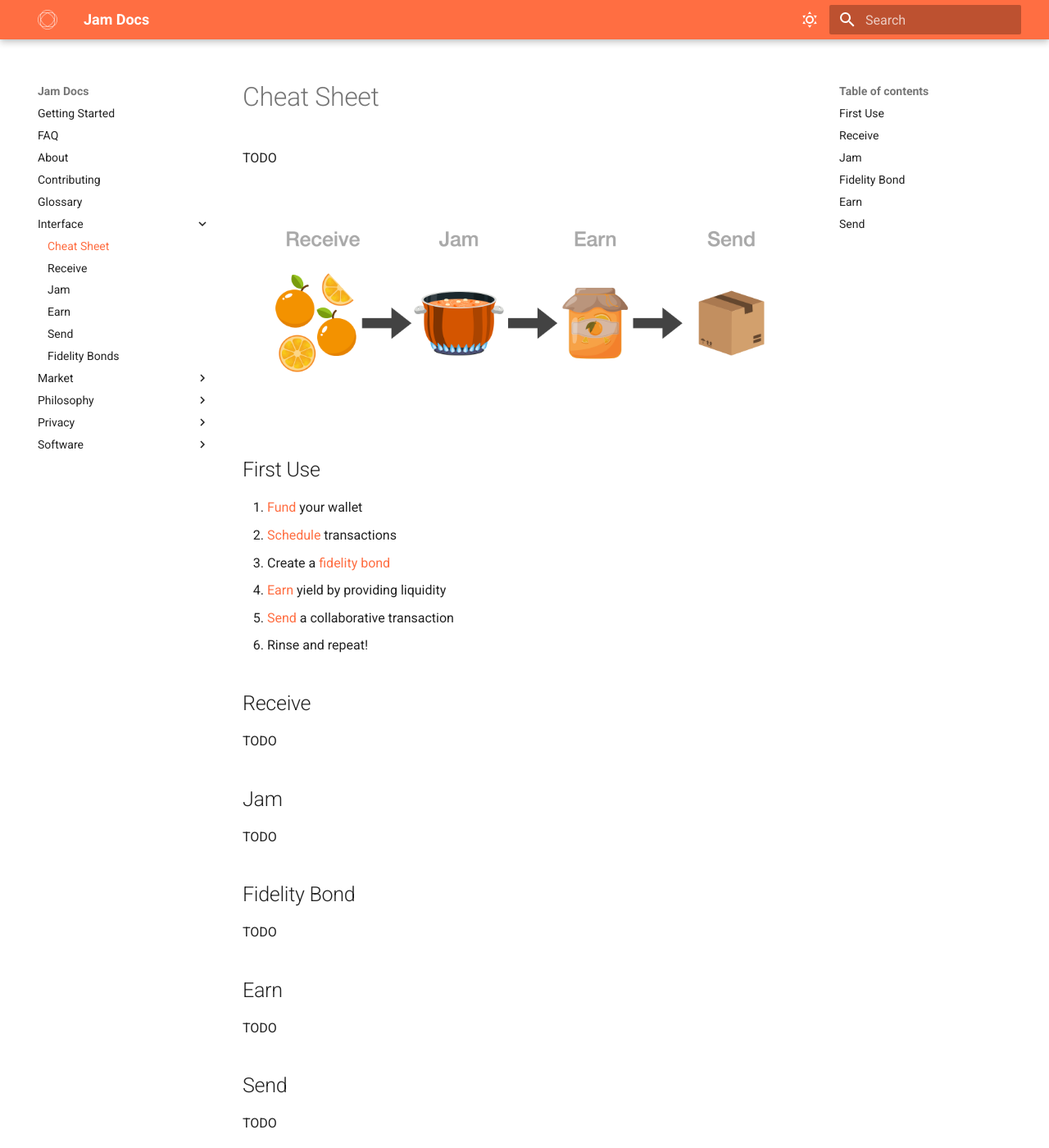
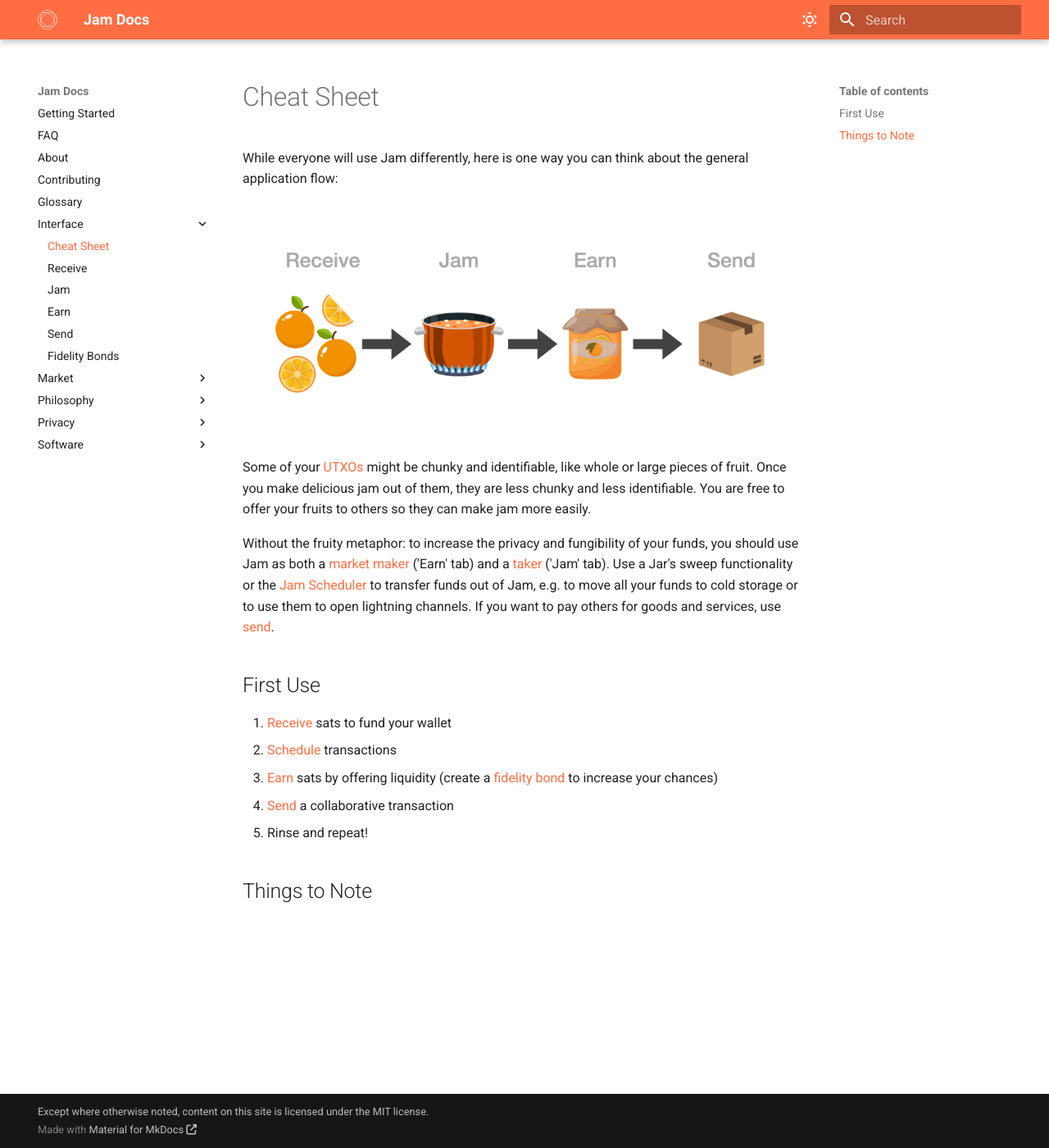
Before and after one commit to joinmarket-webui/jamdocs, an MkDocs documentation site: the page built from docs/interface/00-cheatsheet.md, in a window 1280 px wide and 1400 px high. Shown: the whole window at 82% size. Built offline with MkDocs 1.6.1 and Material for MkDocs 9.7.7, drawn with Linux system fonts in a browser that asks for light colours; nearby versions of some CDN libraries.

Commit message:
docs(interface): cheat sheet

```diff
--- a/docs/interface/00-cheatsheet.md
+++ b/docs/interface/00-cheatsheet.md
@@ -1,17 +1,33 @@
 # Cheat Sheet
 
-TODO
+While everyone will use Jam differently, here is one way you can think about the
+general application flow:
 
 ![](../assets/jam-flow.png)
 
+Some of your [UTXOs][utxo] might be chunky and identifiable, like whole or large
+pieces of fruit. Once you make delicious jam out of them, they are less chunky
+and less identifiable. You are free to offer your fruits to others so they can
+make jam more easily.
+
+Without the fruity metaphor: to increase the privacy and fungibility of your
+funds, you should use Jam as both a [market maker][maker] ('Earn' tab) and a
+[taker][taker] ('Jam' tab). Use a Jar's sweep functionality or the [Jam
+Scheduler][jam] to transfer funds out of Jam, e.g. to move all your funds to
+cold storage or to use them to open lightning channels. If you want to pay
+others for goods and services, use [send][send].
+
+[utxo]: /glossary/#utxo
+[maker]: /glossary/#maker
+[taker]: /glossary/#taker
+
 ## First Use
 
-1. [Fund][receive] your wallet
+1. [Receive][receive] sats to fund your wallet
 2. [Schedule][jam] transactions
-3. Create a [fidelity bond][fb]
-4. [Earn][earn] yield by providing liquidity
-5. [Send][send] a collaborative transaction
-6. Rinse and repeat!
+3. [Earn][earn] sats by offering liquidity (create a [fidelity bond][fb] to increase your chances)
+4. [Send][send] a collaborative transaction
+5. Rinse and repeat!
 
 [receive]: 01-receive.md
 [jam]: 02-jam.md
@@ -19,23 +35,4 @@ TODO
 [send]: 04-send.md
 [fb]: fidelity-bonds.md
 
-
-## Receive
-
-TODO
-
-## Jam
-
-TODO
-
-## Fidelity Bond
-
-TODO
-
-## Earn
-
-TODO
-
-## Send
-
-TODO
+## Things to Note
```
